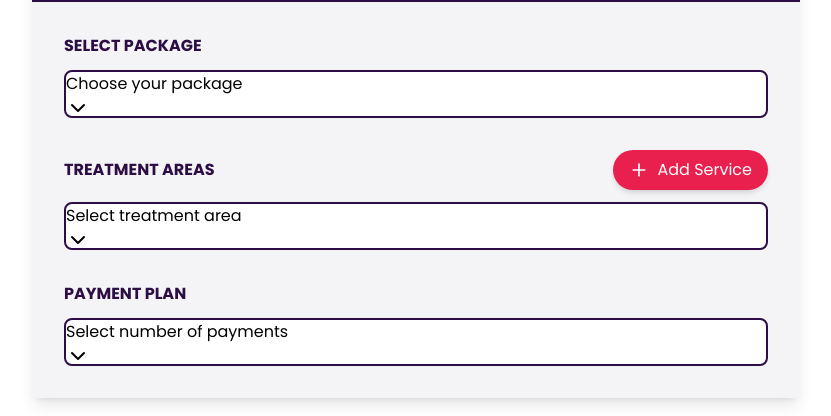
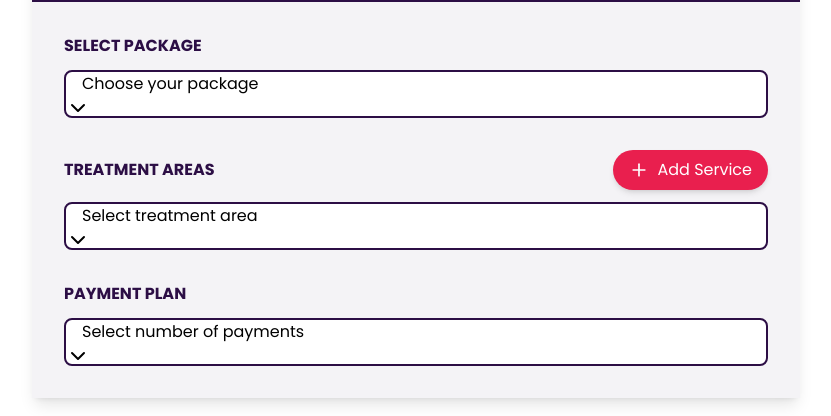
Before and after one commit to allie-kat27/LHR-Calculator, a Next.js app: page / in a window 1280 px wide. Both pictures are taken after a click on the button "Add Service". Shown: the part 256-672 px from the top of the page, without its empty margins (224-1055 px from the left). Built offline with nearby package versions, Linux system fonts and the light colour scheme.

Commit message:
Update LaserPackageCalculator.jsx

```diff
--- a/src/components/LaserPackageCalculator.jsx
+++ b/src/components/LaserPackageCalculator.jsx
@@ -150,9 +150,9 @@ const LaserPackageCalculator = () => {
         <div className="w-full">
           <label className="block text-base font-bold mb-3 text-[#2c0e45] font-poppins">SELECT PACKAGE</label>
           <Select onValueChange={setSelectedPackage}>
-            <SelectTrigger className="border-2 border-[#2c0e45] h-12 w-full rounded-lg bg-white font-poppins">
-              <div className="flex items-center w-full">
-                <SelectValue placeholder="Choose your package" className="font-poppins" />
+            <SelectTrigger className="relative border-2 border-[#2c0e45] h-12 w-full rounded-lg bg-white font-poppins">
+              <div className="flex justify-between items-center w-full px-4">
+                <SelectValue placeholder="Choose your package" className="text-center flex-grow" />
               </div>
             </SelectTrigger>
             <SelectContent className="bg-white border-2 border-[#2c0e45] rounded-lg max-h-[300px] overflow-y-auto font-poppins">
@@ -188,9 +188,9 @@ const LaserPackageCalculator = () => {
           </div>
           {showServiceSelect && (
             <Select onValueChange={addService}>
-              <SelectTrigger className="border-2 border-[#2c0e45] h-12 w-full rounded-lg bg-white font-poppins">
-                <div className="flex items-center w-full">
-                  <SelectValue placeholder="Select treatment area" className="font-poppins" />
+              <SelectTrigger className="relative border-2 border-[#2c0e45] h-12 w-full rounded-lg bg-white font-poppins">
+                <div className="flex justify-between items-center w-full px-4">
+                  <SelectValue placeholder="Select treatment area" className="text-center flex-grow" />
                 </div>
               </SelectTrigger>
               <SelectContent className="bg-white border-2 border-[#2c0e45] rounded-lg overflow-y-auto max-h-[40vh] font-poppins">
@@ -232,9 +232,9 @@ const LaserPackageCalculator = () => {
         <div className="w-full">
           <label className="block text-base font-bold mb-3 text-[#2c0e45] font-poppins">PAYMENT PLAN</label>
           <Select onValueChange={(value) => setPayments(parseInt(value))}>
-            <SelectTrigger className="border-2 border-[#2c0e45] h-12 w-full rounded-lg bg-white font-poppins">
-              <div className="flex items-center w-full">
-                <SelectValue placeholder="Select number of payments" className="font-poppins" />
+            <SelectTrigger className="relative border-2 border-[#2c0e45] h-12 w-full rounded-lg bg-white font-poppins">
+              <div className="flex justify-between items-center w-full px-4">
+                <SelectValue placeholder="Select number of payments" className="text-center flex-grow" />
               </div>
             </SelectTrigger>
             <SelectContent className="bg-white border-2 border-[#2c0e45] rounded-lg font-poppins">
@@ -252,21 +252,41 @@ const LaserPackageCalculator = () => {
         </div>
 
         {selectedPackage && selectedServices.length > 0 && (
-          <div className="mt-8 space-y-4 bg-white p-6 rounded-lg text-[#2c0e45] border-2 border-[#2c0e45] shadow-lg font-poppins">
-            <div className="text-xl">
-              Price Per Treatment: ${calculatePricePerTreatment()}
+          <div className="mt-8 space-y-6 bg-white p-6 rounded-lg text-[#2c0e45] border-2 border-[#2c0e45] shadow-lg font-poppins">
+            <div className="text-xl font-bold">
+              Total Price Per Treatment: ${calculatePricePerTreatment()}
               <span className="text-[#e91f4e] ml-2 font-bold">
                 {getDiscountText()}
               </span>
             </div>
-            <div className="text-3xl font-bold">
+
+            <div className="space-y-4">
+              <div className="font-medium text-lg border-t border-[#2c0e45] pt-4">
+                Individual Treatment Pricing:
+              </div>
+              <div className="space-y-2 pl-4">
+                {selectedServices.map((service, index) => (
+                  <div key={index} className="text-lg flex items-start">
+                    <span className="text-[#e91f4e] mr-2">•</span>
+                    <span className="font-medium">{service.service}</span>
+                    <span className="mx-2">-</span>
+                    <span>
+                      ${(service.price * (1 - (selectedPackage === 'BOGO 20' && index === 1 ? 0.2 : packages[selectedPackage].discount))).toFixed(2)} per treatment
+                    </span>
+                  </div>
+                ))}
+              </div>
+            </div>
+
+            <div className="text-3xl font-bold border-t border-[#2c0e45] pt-4">
               Package Total: ${calculateTotal()}
               <span className="text-lg ml-2">
                 ({packages[selectedPackage].sessions} treatments)
               </span>
             </div>
+
             {payments > 1 && (
-              <div className="text-xl border-t border-[#2c0e45] pt-4 mt-4">
+              <div className="text-xl border-t border-[#2c0e45] pt-4">
                 ${calculateTotal(payments)} per payment
               </div>
             )}
```
